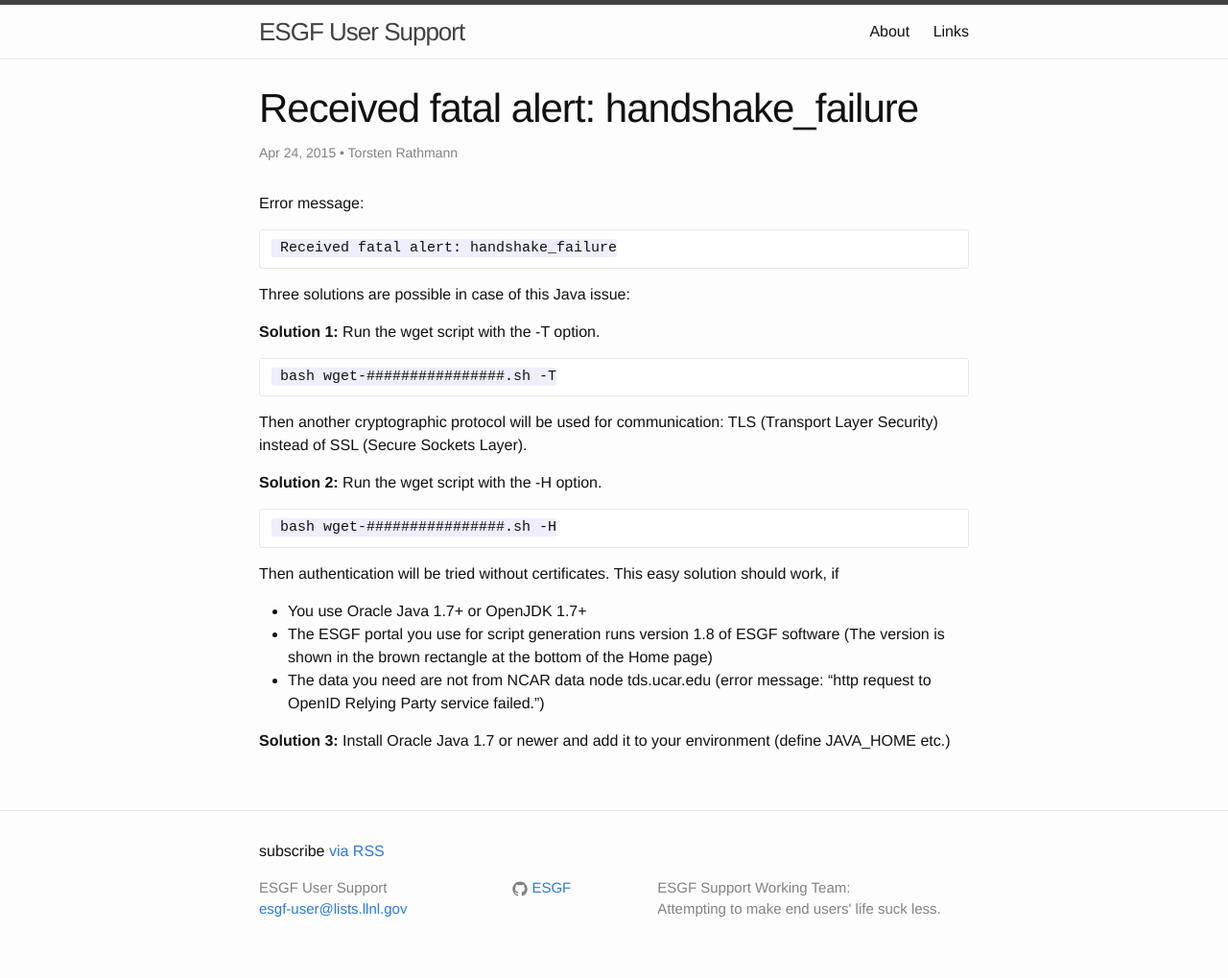
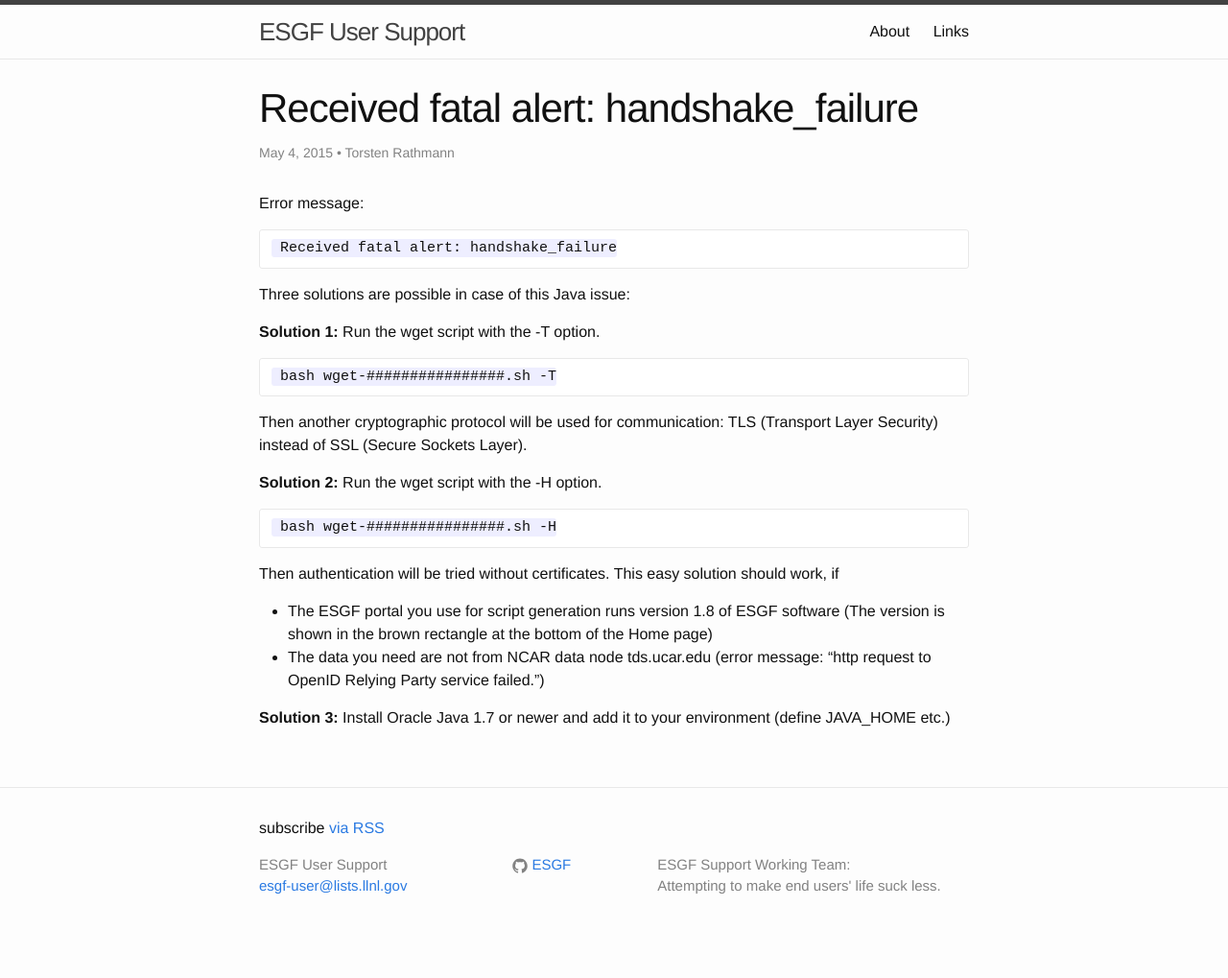
Before and after one commit to ESGF/esgf-swt, a Jekyll site: the page built from _posts/2015-04-24-handshake-failure.markdown, in a window 1280 px wide. Shown: the whole page at 96% size. Built offline with Jekyll 4.4.1, drawn with Linux system fonts in a browser that asks for light colours; after the commit the page ends 995 px from its top, so only the background shows below that.

Commit message:
TR: Correction: -H works without Java

```diff
--- a/_posts/2015-02-09-getcert.jar-cannot-be-retrieved.markdown
+++ b/_posts/2015-02-09-getcert.jar-cannot-be-retrieved.markdown
@@ -24,7 +24,6 @@
      bash wget-################.sh -H
 
 Then authentication will be tried without certificates. This easy solution should work, if
-* You use Oracle Java 1.7+ or OpenJDK 1.7+
 * The ESGF portal you use for script generation runs version 1.8 of ESGF software (The version is shown in the brown rectangle at the bottom of the Home page)
 * The data you need are not from NCAR data node tds.ucar.edu (error message: "http request to OpenID Relying Party service failed.")
 
--- a/_posts/2015-04-24-Unsupported-major.minor-version-51.0.markdown
+++ b/_posts/2015-04-24-Unsupported-major.minor-version-51.0.markdown
@@ -2,7 +2,7 @@
 layout: post
 title:  "Unsupported major.minor version 51.0"
 categories: download, wget
-date: 2015-04-24 20:20:00
+date: 2015-05-04 20:55:00
 author: Torsten Rathmann
 ---
 
@@ -30,7 +30,6 @@
      bash wget-################.sh -H
 
 Then authentication will be tried without certificates. This easy solution should work, if
-* You use Oracle Java 1.7+ or OpenJDK 1.7+
 * The ESGF portal you use for script generation runs version 1.8 of ESGF software (The version is shown in the brown rectangle at the bottom of the Home page)
 * The data you need are not from ESGF NCAR data node tds.ucar.edu (error message: "http request to OpenID Relying Party service failed.")
 
--- a/_posts/2015-04-24-handshake-failure.markdown
+++ b/_posts/2015-04-24-handshake-failure.markdown
@@ -2,7 +2,7 @@
 layout: post
 title:  "Received fatal alert: handshake_failure"
 categories: download, wget
-date: 2015-04-24 19:50:00
+date: 2015-05-04 21:00:00
 author: Torsten Rathmann
 ---
 
@@ -23,7 +23,6 @@
      bash wget-################.sh -H
 
 Then authentication will be tried without certificates. This easy solution should work, if
-* You use Oracle Java 1.7+ or OpenJDK 1.7+
 * The ESGF portal you use for script generation runs version 1.8 of ESGF software (The version is shown in the brown rectangle at the bottom of the Home page)
 * The data you need are not from NCAR data node tds.ucar.edu (error message: "http request to OpenID Relying Party service failed.")
 
```
